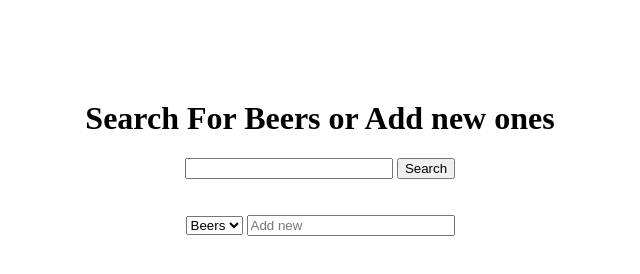
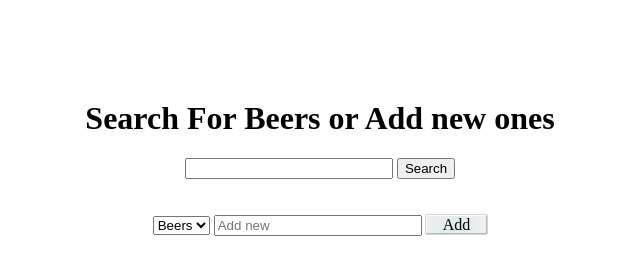
Before and after one commit to Asymmentric/Search-Bar, a website: page client/index.html in a window 1280 px wide. Shown: the whole page, without its empty margins (320-960 px from the left). Drawn offline with Linux system fonts and the light colour scheme; no server answers.

Commit message:
changed add button style

```diff
--- a/client/style.css
+++ b/client/style.css
@@ -33,10 +33,32 @@ input{
 }
 
 #newBeerBtn{
-    border: 1px solid blue;
+    border: 1px outset rgba(255, 255, 255, .8);
     cursor: pointer;
-    /* background-color: black; */
-    display: none;
+    /* display: none;    */
     padding-left:1em;
     padding-right: 1em;
+    -webkit-box-shadow: 0px 0px 4px 0px #000000;
+    box-shadow: 0px 0px 1px 0px #000000;
+    background: #E9EFED;
+    background: -moz-linear-gradient(left, #E9EFED 0%, #DFEBEC 50%, #EBF0F1 100%);
+    background: -webkit-linear-gradient(left, #E9EFED 0%, #DFEBEC 50%, #EBF0F1 100%);
+    background: linear-gradient(to right, #E9EFED 0%, #DFEBEC 50%, #EBF0F1 100%);
+
+
 }
+
+#newBeerBtn:hover{
+    border: 1px solid blue;
+    border-radius: 10%;
+    cursor: pointer;
+    color: blue;
+    font-weight:400 ;
+    background: #E1E7E5;
+    background: -moz-linear-gradient(left, #E1E7E5 0%, #C9D4D5 50%, #E1E6E7 100%);
+    background: -webkit-linear-gradient(left, #E1E7E5 0%, #C9D4D5 50%, #E1E6E7 100%);
+    background: linear-gradient(to right, #E1E7E5 0%, #C9D4D5 50%, #E1E6E7 100%);
+    padding-left:1em;
+    padding-right: 1em;
+
+}
```
